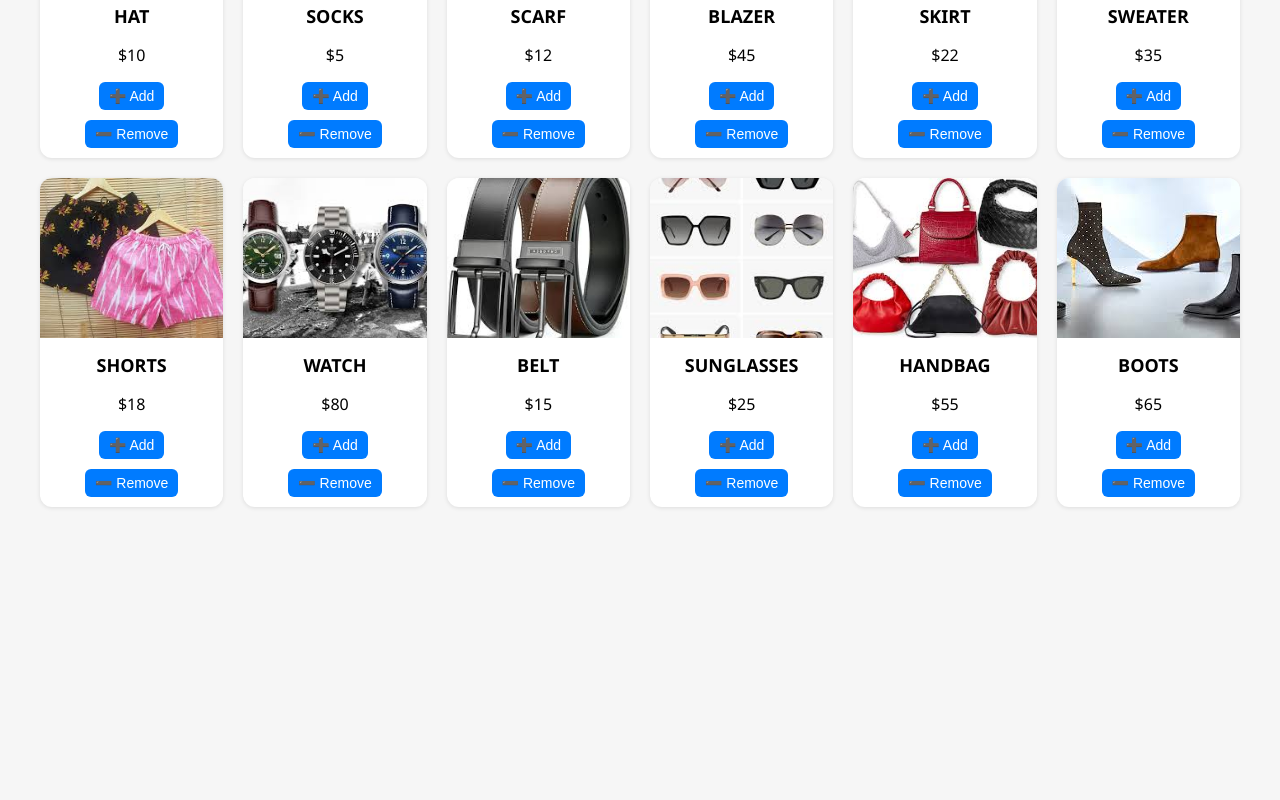
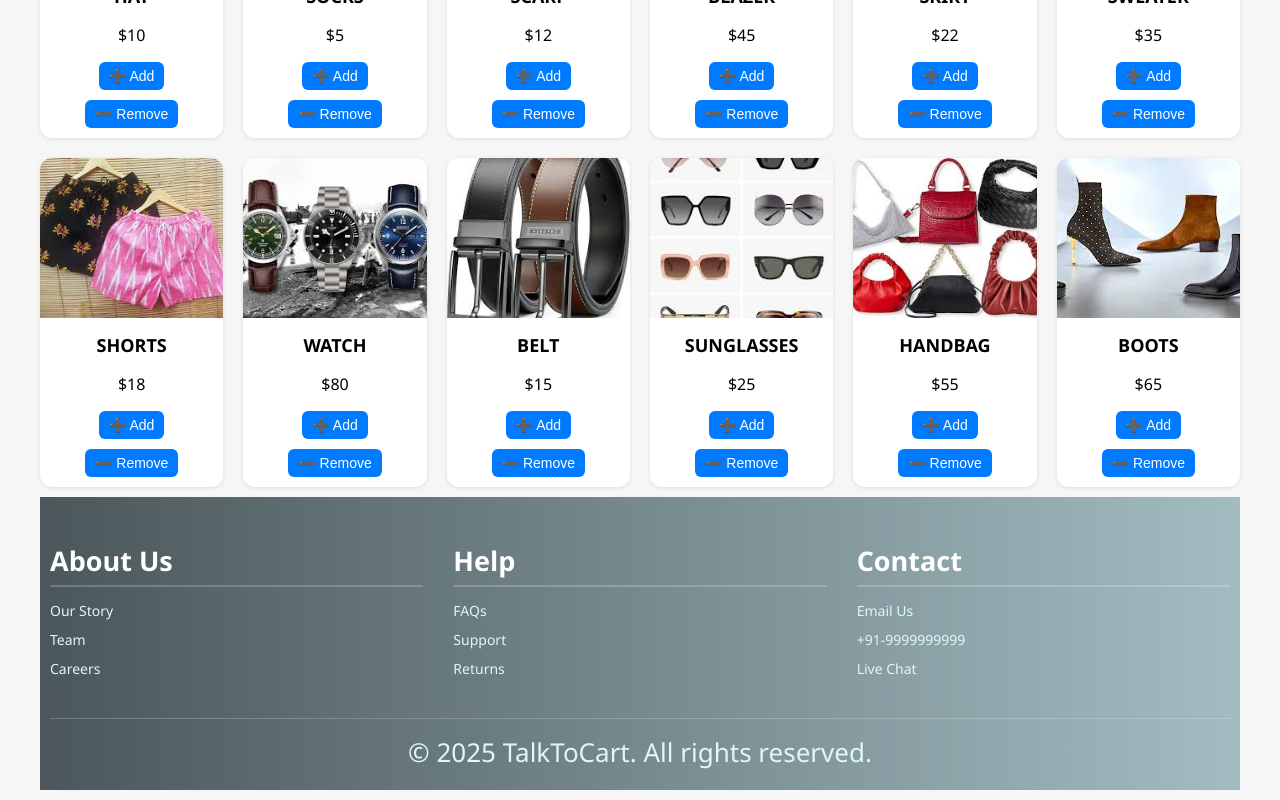
Before and after one commit to GitwithRaj/talktocart, a React (Create React App) app: page / in a window 1280 px wide. Shown: the part 774-1574 px from the top of the page. Before the commit the page ends 1301 px from the top, so only its background shows below. Built offline with nearby package versions, Linux system fonts and the light colour scheme.

Commit message:
Update styles and layout in App and Cart components

```diff
--- a/src/App.css
+++ b/src/App.css
@@ -3,13 +3,27 @@ body {
   font-family: "Segoe UI", sans-serif;
   background: #f6f6f6;
 }
-
+html,
+body {
+  height: 100%;
+  margin: 0;
+  padding: 0;
+}
+#root {
+  display: flex;
+  flex-direction: column;
+  min-height: 100vh;
+  align-items: center;
+}
 .App {
-  padding: 20px;
+  flex: 1;
+  display: flex;
+  flex-direction: column;
+  justify-content: center;
+  width: 100%;
   max-width: 1200px;
-  margin: auto;
+  padding-bottom: 10px !important;
 }
-
 .prompt-section {
   display: flex;
   gap: 10px;
@@ -52,20 +66,27 @@ body {
 }
 
 .main-content {
+  flex: 1;
   display: flex;
+  flex-direction: column;
   gap: 30px;
-  flex-wrap: wrap;
+  margin-bottom: 0;
+  padding-bottom: 0;
 }
 
 .products {
   flex: 2;
   min-width: 280px;
+  margin-bottom: 0 !important;
+  padding-bottom: 0 !important;
 }
 
 .card-grid {
   display: grid;
   grid-template-columns: repeat(auto-fill, minmax(180px, 1fr));
   gap: 20px;
+  margin-bottom: 0 !important;
+  padding-bottom: 0 !important;
 }
 
 .card {
@@ -167,13 +188,14 @@ body {
   flex: 1;
   padding: 10px;
   font-size: 16px;
-  min-width: 220px;
+  min-width: auto;
 }
 
 .navbar-actions {
   display: flex;
   align-items: center;
   gap: 12px;
+  flex-wrap: wrap;
 }
 
 .cart-btn,
@@ -208,23 +230,55 @@ body {
   color: #333;
 }
 
+/* 🔁 Mobile Responsiveness */
 @media (max-width: 768px) {
   .main-content {
     flex-direction: column;
   }
 
-  .top-bar {
-    flex-direction: column;
-    align-items: flex-start;
+  .navbar {
+    padding: 12px 16px;
+    border-radius: 0;
   }
 
-  .prompt-section {
+  .navbar-row {
     flex-direction: column;
+    align-items: stretch;
   }
 
-  .prompt-section input,
-  .prompt-section button {
+  .prompt-input {
     width: 100%;
+    flex-direction: column;
+    gap: 10px;
+  }
+
+  .prompt-input input,
+  .prompt-input button {
+    width: 100%;
+    font-size: 16px;
+    padding: 10px;
+    border-radius: 6px;
+    border: 1px solid #ccc;
+    box-sizing: border-box;
+  }
+
+  .navbar-actions {
+    flex-direction: column;
+    gap: 10px;
+    width: 100%;
+    align-items: center;
+  }
+
+  .cart-btn,
+  .login-btn,
+  .logout-btn {
+    width: 100%;
+    text-align: center;
+  }
+
+  .brand {
+    font-size: 24px;
+    margin-bottom: 16px;
   }
 
   .card-grid {
@@ -233,6 +287,10 @@ body {
 
   .invoice-btn {
     width: 100%;
+  }
+
+  .footer {
+    text-align: center;
   }
 }
 
--- a/src/App.js
+++ b/src/App.js
@@ -4,6 +4,7 @@ import autoTable from "jspdf-autotable";
 import "./App.css";
 import Auth from "./Auth";
 import Cart from "./Cart";
+import Footer from "./Footer";
 
 function App() {
   const [user, setUser] = useState(() => {
@@ -403,10 +404,18 @@ function App() {
               onChange={(e) => setPrompt(e.target.value)}
               placeholder="e.g., Add 2 shirts and remove 1 jacket"
             />
-            <button onClick={() => handlePrompt()} disabled={loading}>
+            <button
+              className="submitVoice"
+              onClick={() => handlePrompt()}
+              disabled={loading}
+            >
               {loading ? "..." : "Submit"}
             </button>
-            <button onClick={handleVoice} disabled={loading}>
+            <button
+              className="SubmitVoice"
+              onClick={handleVoice}
+              disabled={loading}
+            >
               🎙️ Voice
             </button>
           </div>
@@ -471,6 +480,7 @@ function App() {
           </div>
         </div>
       </div>
+      <Footer />
     </div>
   );
 }
--- a/src/Cart.css
+++ b/src/Cart.css
@@ -77,6 +77,7 @@
 .cart-navbar {
   display: flex;
   justify-content: space-between;
+  gap: 10px;
   align-items: center;
   background: linear-gradient(90deg, #007bff, #00c6ff);
   color: white;
@@ -112,3 +113,6 @@
     font-size: 14px;
   }
 }
+.cart-navbar-right {
+  padding-top: 12px;
+}
--- /dev/null
+++ b/src/Footer.css
@@ -0,0 +1,87 @@
+.footer {
+  background: linear-gradient(to right, #4b575a, #a2bcc2); /* blue gradient */
+  color: #fff;
+  padding: 10px 10px 20px;
+  font-size: 14px;
+  width: 100%;
+  box-sizing: border-box;
+  margin-top: 10px;
+}
+
+.footer-columns {
+  display: flex;
+  justify-content: space-between;
+  flex-wrap: wrap;
+  max-width: 1200px;
+  margin: auto;
+  gap: 30px;
+}
+
+.footer-column {
+  flex: 1 1 200px;
+  min-width: 180px;
+}
+
+.footer-column h4 {
+  margin-bottom: 14px;
+  font-size: 27px;
+  font-weight: 600;
+  color: #fff;
+  border-bottom: 2px solid rgba(255, 255, 255, 0.2);
+  padding-bottom: 6px;
+}
+
+.footer-column ul {
+  list-style: none;
+  padding: 0;
+  margin: 0;
+}
+
+.footer-column ul li {
+  margin-bottom: 10px;
+}
+
+.footer-column ul li a {
+  color: #e0f7fa;
+  text-decoration: none;
+  transition: all 0.3s ease;
+}
+
+.footer-column ul li a:hover {
+  color: #ffffff;
+  font-weight: 600;
+  text-shadow: 0 0 2px rgba(255, 255, 255, 0.8);
+}
+
+.footer-bottom {
+  border-top: 1px solid rgba(255, 255, 255, 0.2);
+  margin-top: 30px;
+  padding-top: 15px;
+  text-align: center;
+  font-size: 26px;
+  color: #e0f7fa;
+  max-width: 1200px;
+  margin-left: auto;
+  margin-right: auto;
+}
+
+/* 🌐 Responsive */
+@media (max-width: 768px) {
+  .footer-columns {
+    flex-direction: column;
+    align-items: center;
+    padding: 0 10px;
+    gap: 25px;
+  }
+
+  .footer-column {
+    width: 100%;
+    max-width: 400px;
+    text-align: center;
+  }
+
+  .footer-bottom {
+    font-size: 20px;
+    padding: 12px 10px;
+  }
+}
--- /dev/null
+++ b/src/Footer.js
@@ -0,0 +1,58 @@
+import React from "react";
+import "./Footer.css";
+
+function Footer() {
+  return (
+    <footer className="footer">
+      <div className="footer-columns">
+        <div className="footer-column">
+          <h4>About Us</h4>
+          <ul>
+            <li>
+              <a href="#">Our Story</a>
+            </li>
+            <li>
+              <a href="#">Team</a>
+            </li>
+            <li>
+              <a href="#">Careers</a>
+            </li>
+          </ul>
+        </div>
+        <div className="footer-column">
+          <h4>Help</h4>
+          <ul>
+            <li>
+              <a href="#">FAQs</a>
+            </li>
+            <li>
+              <a href="#">Support</a>
+            </li>
+            <li>
+              <a href="#">Returns</a>
+            </li>
+          </ul>
+        </div>
+        <div className="footer-column">
+          <h4>Contact</h4>
+          <ul>
+            <li>
+              <a href="#">Email Us</a>
+            </li>
+            <li>
+              <a href="#">+91-9999999999</a>
+            </li>
+            <li>
+              <a href="#">Live Chat</a>
+            </li>
+          </ul>
+        </div>
+      </div>
+      <div className="footer-bottom">
+        © 2025 TalkToCart. All rights reserved.
+      </div>
+    </footer>
+  );
+}
+
+export default Footer;
```
